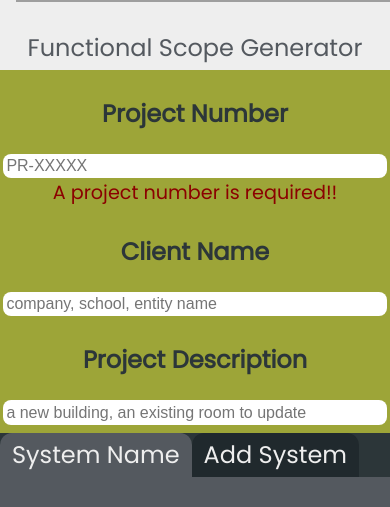
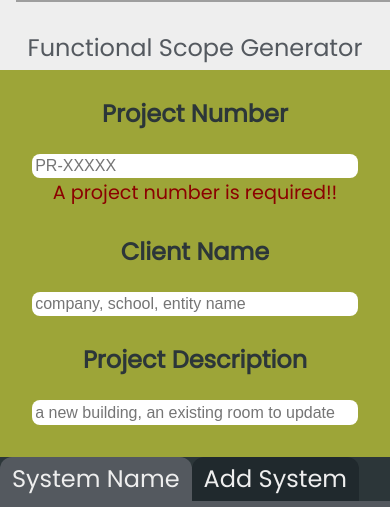
Before and after one commit to ryanjblajda/scope-generator, an Angular app: page / in a window 390 px wide. Shown: the part 324-831 px from the top of the page. Built offline with nearby package versions, Linux system fonts and the light colour scheme; grey boxes are pictures that could not be loaded.

Commit message:
added padding on mobile/smaller browsers to details section

```diff
--- a/src/app/app.component.scss
+++ b/src/app/app.component.scss
@@ -105,8 +105,7 @@ textarea:focus{
     flex-direction: column;
     flex: 1 1 5%;
     gap: 0.2em;
-    padding: 0.2em;
-    padding-bottom: 0.5em;
+    padding: .2em 2em 2em 2em;
     color: $scope-details-text-color;
 }
 
```
